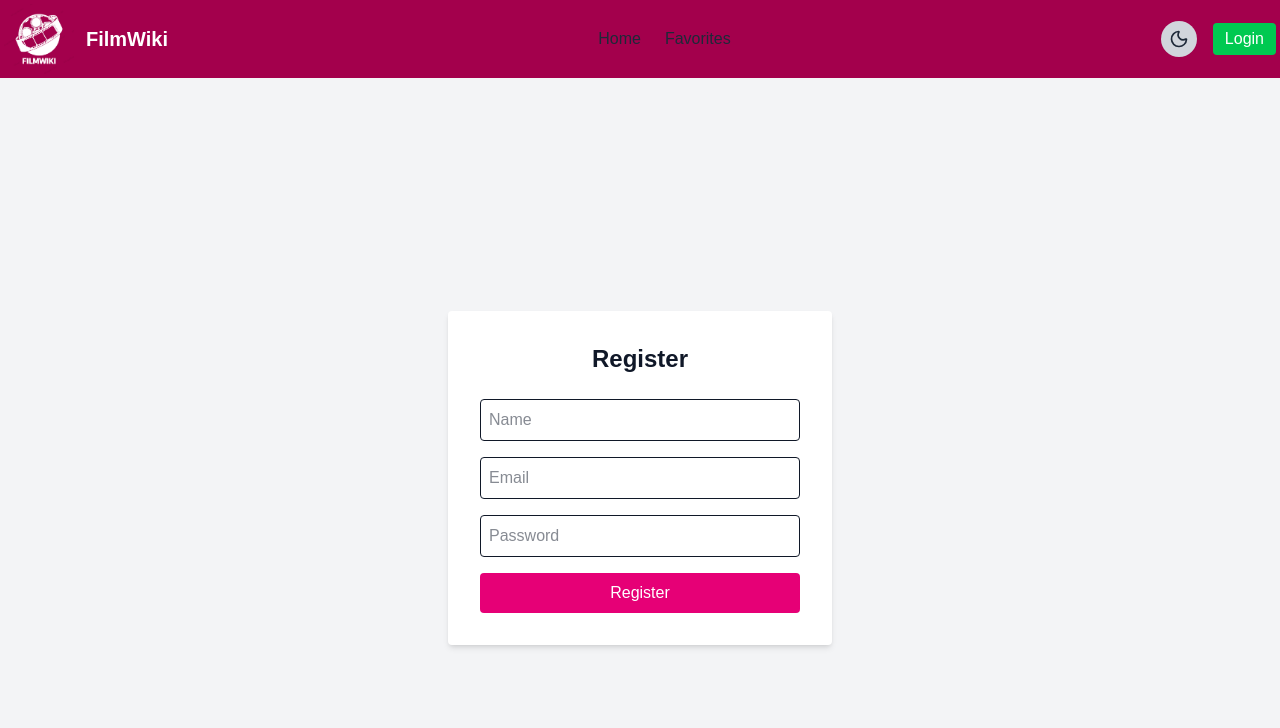
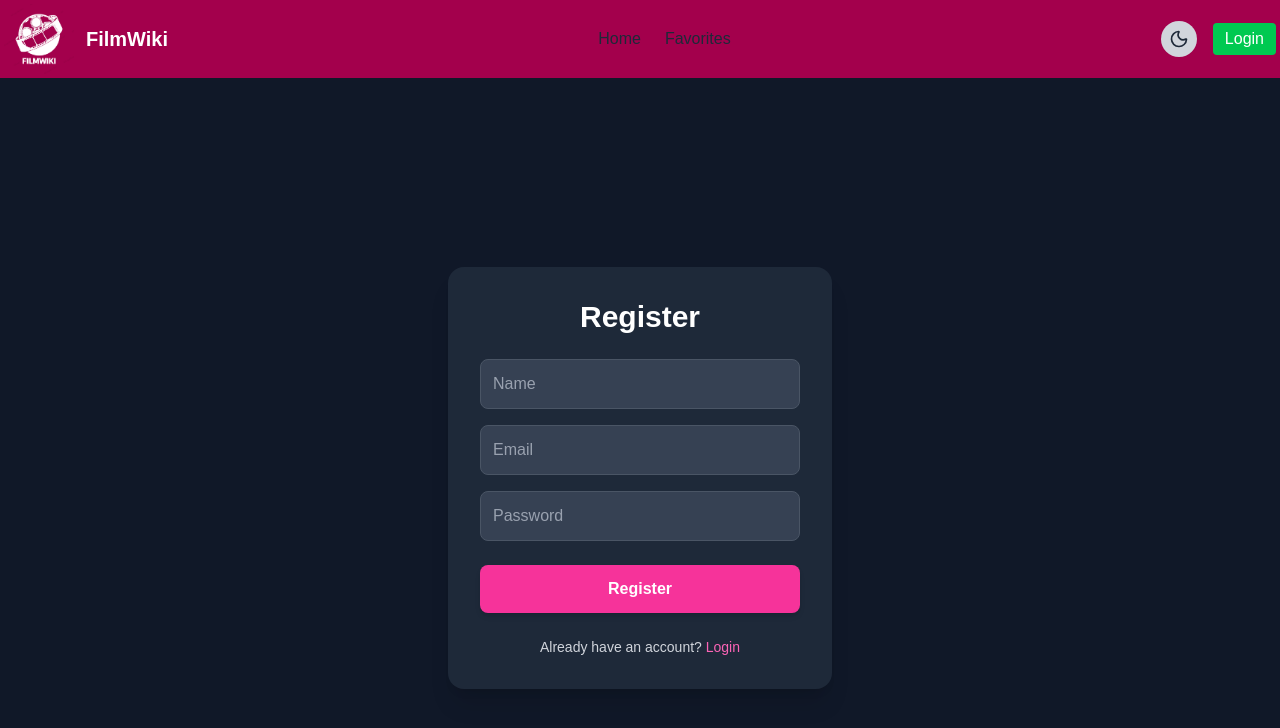
Before and after one commit to mahekpunjabi1904/FilmWiki, a Next.js app: page /register in a window 1280 px wide. Shown: the top 728 px of the page. Built offline with nearby package versions, Linux system fonts and the light colour scheme; no server answers.

Commit message:
Changed ui forlogin/signup for better look and feel

```diff
--- a/app/login/page.tsx
+++ b/app/login/page.tsx
@@ -25,35 +25,41 @@
   };
 
   return (
-    <main className="flex justify-center items-center min-h-screen bg-gray-100 dark:bg-gray-900">
+    <main className="flex justify-center items-center min-h-screen bg-gray-900">
       <form
         onSubmit={handleSubmit}
-        className="bg-white dark:bg-gray-800 p-8 rounded shadow-md w-96"
+        className="bg-gray-800 p-8 rounded-2xl shadow-xl w-96 flex flex-col"
       >
-        <h1 className="text-2xl font-bold mb-6 text-center">Login</h1>
+        <h1 className="text-3xl font-bold mb-6 text-center text-white">
+          Login
+        </h1>
+
         <input
           type="email"
           placeholder="Email"
           value={email}
           onChange={(e) => setEmail(e.target.value)}
-          className="w-full mb-4 p-2 border rounded"
+          className="w-full mb-4 p-3 border border-gray-600 rounded-lg bg-gray-700 text-white placeholder-gray-400 focus:outline-none focus:ring-2 focus:ring-pink-500 transition"
         />
+
         <input
           type="password"
           placeholder="Password"
           value={password}
           onChange={(e) => setPassword(e.target.value)}
-          className="w-full mb-4 p-2 border rounded"
+          className="w-full mb-6 p-3 border border-gray-600 rounded-lg bg-gray-700 text-white placeholder-gray-400 focus:outline-none focus:ring-2 focus:ring-pink-500 transition"
         />
+
         <button
           type="submit"
-          className="w-full bg-pink-600 hover:bg-pink-700 text-white py-2 rounded"
+          className="w-full bg-pink-500 hover:bg-pink-600 text-white py-3 rounded-lg font-semibold shadow-md transition transform hover:scale-105"
         >
           Login
         </button>
-        <p className="mt-4 text-center">
+
+        <p className="mt-6 text-center text-gray-300 text-sm">
           Don't have an account?{" "}
-          <a href="/register" className="text-pink-600 hover:underline">
+          <a href="/register" className="text-pink-400 hover:underline">
             Sign Up
           </a>
         </p>
--- a/app/register/page.tsx
+++ b/app/register/page.tsx
@@ -15,7 +15,7 @@
     const res = await fetch("/api/register", {
       method: "POST",
       headers: { "Content-Type": "application/json" },
-      body: JSON.stringify({ name, email, password })
+      body: JSON.stringify({ name, email, password }),
     });
 
     if (res.ok) {
@@ -28,19 +28,21 @@
   };
 
   return (
-    <main className="flex justify-center items-center min-h-screen bg-gray-100 dark:bg-gray-900">
+    <main className="flex justify-center items-center min-h-screen bg-gray-900">
       <form
         onSubmit={handleSubmit}
-        className="bg-white dark:bg-gray-800 p-8 rounded shadow-md w-96"
+        className="bg-gray-800 p-8 rounded-2xl shadow-xl w-96 flex flex-col"
       >
-        <h1 className="text-2xl font-bold mb-6 text-center">Register</h1>
+        <h1 className="text-3xl font-bold mb-6 text-center text-white">
+          Register
+        </h1>
 
         <input
           type="text"
           placeholder="Name"
           value={name}
           onChange={(e) => setName(e.target.value)}
-          className="w-full mb-4 p-2 border rounded"
+          className="w-full mb-4 p-3 border border-gray-600 rounded-lg bg-gray-700 text-white placeholder-gray-400 focus:outline-none focus:ring-2 focus:ring-pink-500 transition"
           required
         />
         <input
@@ -48,7 +50,7 @@
           placeholder="Email"
           value={email}
           onChange={(e) => setEmail(e.target.value)}
-          className="w-full mb-4 p-2 border rounded"
+          className="w-full mb-4 p-3 border border-gray-600 rounded-lg bg-gray-700 text-white placeholder-gray-400 focus:outline-none focus:ring-2 focus:ring-pink-500 transition"
           required
         />
         <input
@@ -56,16 +58,23 @@
           placeholder="Password"
           value={password}
           onChange={(e) => setPassword(e.target.value)}
-          className="w-full mb-4 p-2 border rounded"
+          className="w-full mb-6 p-3 border border-gray-600 rounded-lg bg-gray-700 text-white placeholder-gray-400 focus:outline-none focus:ring-2 focus:ring-pink-500 transition"
           required
         />
 
         <button
           type="submit"
-          className="w-full bg-pink-600 hover:bg-pink-700 text-white py-2 rounded"
+          className="w-full bg-pink-500 hover:bg-pink-600 text-white py-3 rounded-lg font-semibold shadow-md transition transform hover:scale-105"
         >
           Register
         </button>
+
+        <p className="mt-6 text-center text-gray-300 text-sm">
+          Already have an account?{" "}
+          <a href="/login" className="text-pink-400 hover:underline">
+            Login
+          </a>
+        </p>
       </form>
     </main>
   );
```
